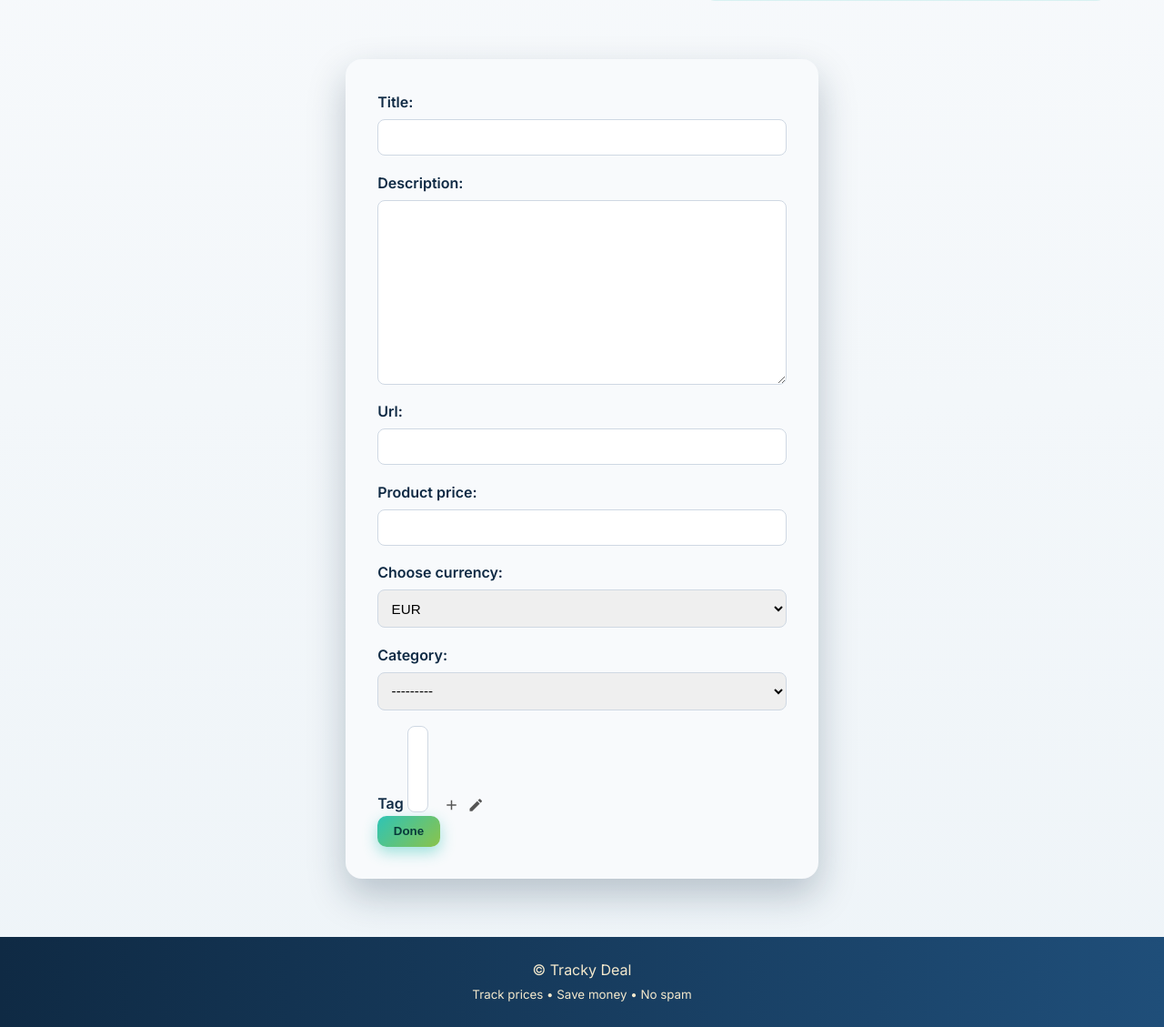
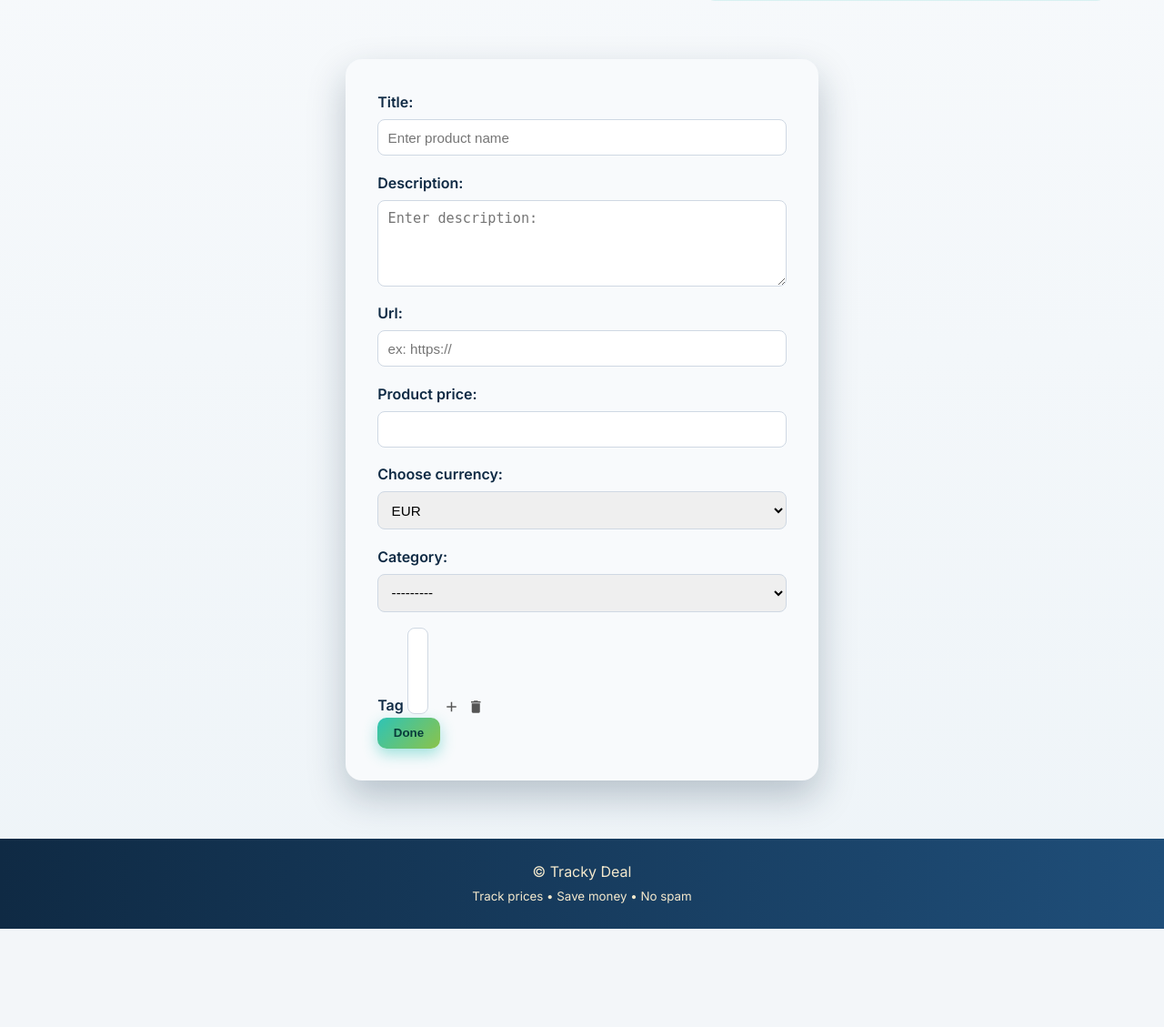
Before and after one commit to ElenaKirilovaA/price_tracker, a Django app: page /product/create/ in a window 1280 px wide. Shown: the part 255-1384 px from the top of the page at 91% size. After the commit the page ends 1276 px from the top, so only its background shows below. Run offline with Django 5.2, Linux system fonts and the light colour scheme; data that the repository does not hold is empty.

Commit message:
design forms and add js for tag

```diff
--- a/catalog/forms.py
+++ b/catalog/forms.py
@@ -17,7 +17,8 @@ class CategoryBasicForm(forms.ModelForm):
         error_messages = {
             'title': {
                 'required': 'Category title is required.',
-                'max_length': 'Category title cannot be less than 2 characters.',
+                'min_length': 'Category title cannot be less than 2 characters.',
+                'max_length': 'Category title cannot exceed 100 characters',
             }
         }
 
--- a/product/forms.py
+++ b/product/forms.py
@@ -11,6 +11,21 @@ class ProductBasicForm(forms.ModelForm):
             'current_price': 'Product price',
             'currency': 'Choose currency'
         }
+        error_messages = {
+            'title': {
+                'required': 'Category title is required.',
+                'min_length': 'Category title cannot be less than 2 characters.',
+                'max_length': 'Category title cannot exceed 100 characters',
+            }
+        }
+        widgets = {
+            'title': forms.TextInput(attrs={'placeholder': 'Enter product name'}),
+            'description': forms.Textarea(attrs={'rows': 4, 'placeholder': 'Enter description:'}),
+            'url': forms.URLInput(attrs={'placeholder': 'ex: https://'}),
+        }
+        help_texts = {
+            'tag': 'choose a tag or create your own'
+        }
 
 
 class ProductCreateForm(ProductBasicForm):
@@ -18,8 +33,6 @@ class ProductCreateForm(ProductBasicForm):
 
 
 class ProductEditForm(ProductBasicForm):
-    # class Meta(ProductBasicForm.Meta):
-    #     exclude = ['currency']
     pass
 
 
--- a/product/models.py
+++ b/product/models.py
@@ -43,6 +43,7 @@ class Product(BaseInfoTitle, BaseInfoDescription, CreatedAtMixin):
         to=Tag,
         related_name='products',
         blank=True,
+        help_text='choose a tag or create your own',
     )
 
 
--- /dev/null
+++ b/static/css/tag_help_text.css
@@ -0,0 +1,4 @@
+#help-container {
+    background-color: #f4e9cd;
+    color: #2ec4b6;
+}
--- a/templates/common/base.html
+++ b/templates/common/base.html
@@ -7,6 +7,7 @@
     <link href="https://fonts.googleapis.com/icon?family=Material+Icons" rel="stylesheet">
 <link rel="stylesheet" href="{% static 'css/style.css' %}">
 <link rel="stylesheet" href="{% static 'css/error_messages.css' %}">
+<link rel="stylesheet" href="{% static 'css/tag_help_text.css' %}">
 <link rel="icon" href="{% static 'img/favicon.ico' %}">
 
     <title>{% block title %}{{ page_title }}{% endblock %}</title>
--- a/templates/products/form_create_product.html
+++ b/templates/products/form_create_product.html
@@ -22,22 +22,21 @@
         {% for field in form %}
             {% if field.name == "tag" %}
             <div class="form-group tag-field">
-                <label>
+                <label id="tag-field">
                     {{ field.label }}
-                        {{ field }}
+                         {{ field }}
                     <span class="tag-actions">
-                        <a href="{% url 'catalog:tag_create' %}">
+                        <a id="tag-add" href="{% url 'catalog:tag_create' %}" data-help="{{ field.help_text }}">
                             <span class="material-icons">add</span>
                         </a>
-
-                        <a href="{% url 'catalog:display' %}" id="edit-tag-link">
-                            <span class="material-icons">edit</span>
+                        <a id="tag-delete" href="{% url 'catalog:display' %}">
+                            <span class="material-icons delete-icon">delete</span>
                         </a>
+                        <div id="help-container"></div>
                     </span>
                 </label>
+            </div>
 
-
-            </div>
         {% else %}
             <p>
                 {{ field.label_tag }}
@@ -49,4 +48,39 @@
     {% endfor %}
 <button type="submit" class="btn">Done</button>
          </form>
+
+<script>
+    const aTagFieldEl = document.getElementById('tag-add');
+    const helpTextEl = aTagFieldEl.dataset.help;
+    const divHelpEl = document.getElementById('help-container');
+
+    const aDeleteEl = document.getElementById('tag-delete')
+
+    aTagFieldEl.addEventListener('mouseenter', handleHover);
+    aTagFieldEl.addEventListener('mouseleave', handleLeave);
+
+    aDeleteEl.addEventListener('mouseenter', handleHoverDelete)
+    aDeleteEl.addEventListener('mouseleave', handleLeave)
+
+    function handleHover(){
+        const smallHelpTextEl = document.createElement('small');
+        smallHelpTextEl.classList.add('form-help');
+        smallHelpTextEl.textContent = helpTextEl;
+
+        divHelpEl.appendChild(smallHelpTextEl)
+    }
+
+    function handleLeave(){
+        divHelpEl.innerHTML = '';
+    }
+
+    function handleHoverDelete(){
+        const smallHelpTextEl = document.createElement('small');
+        smallHelpTextEl.classList.add('form-help');
+        smallHelpTextEl.textContent = 'delete tag/s';
+
+        divHelpEl.appendChild(smallHelpTextEl)
+    }
+
+</script>
 {% endblock %}
```
Also changed, not shown: product/migrations/0009_alter_product_tag.py (added).
